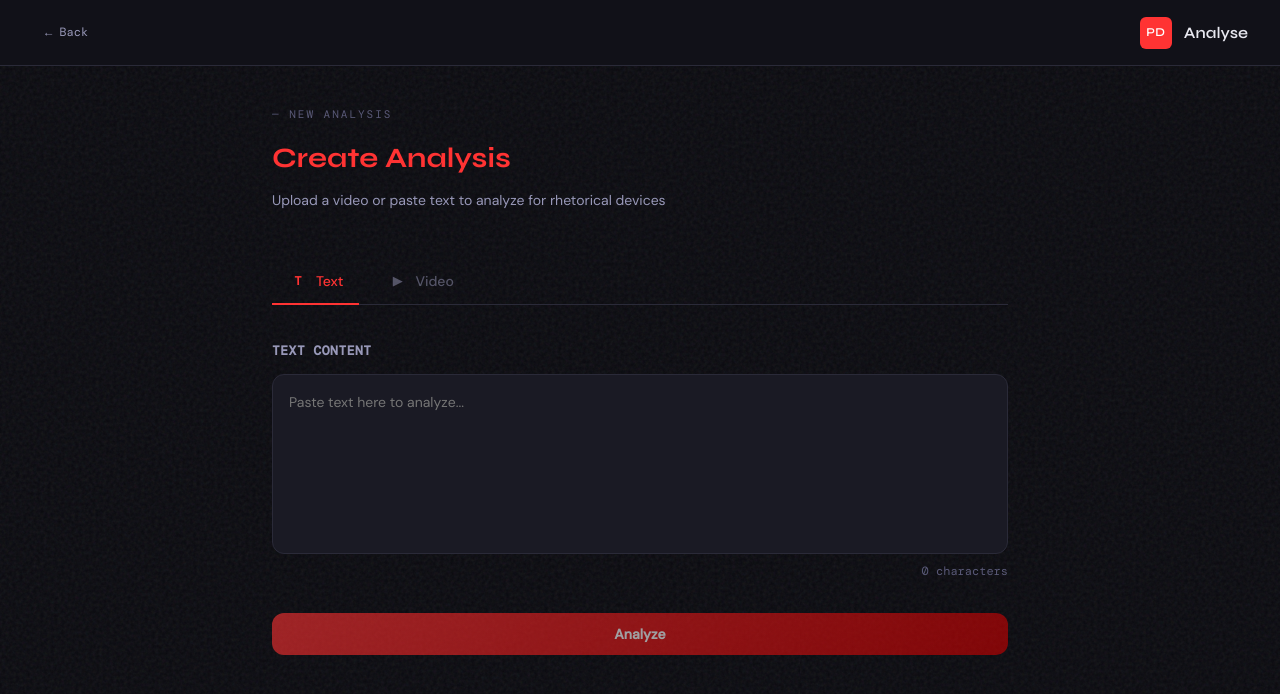
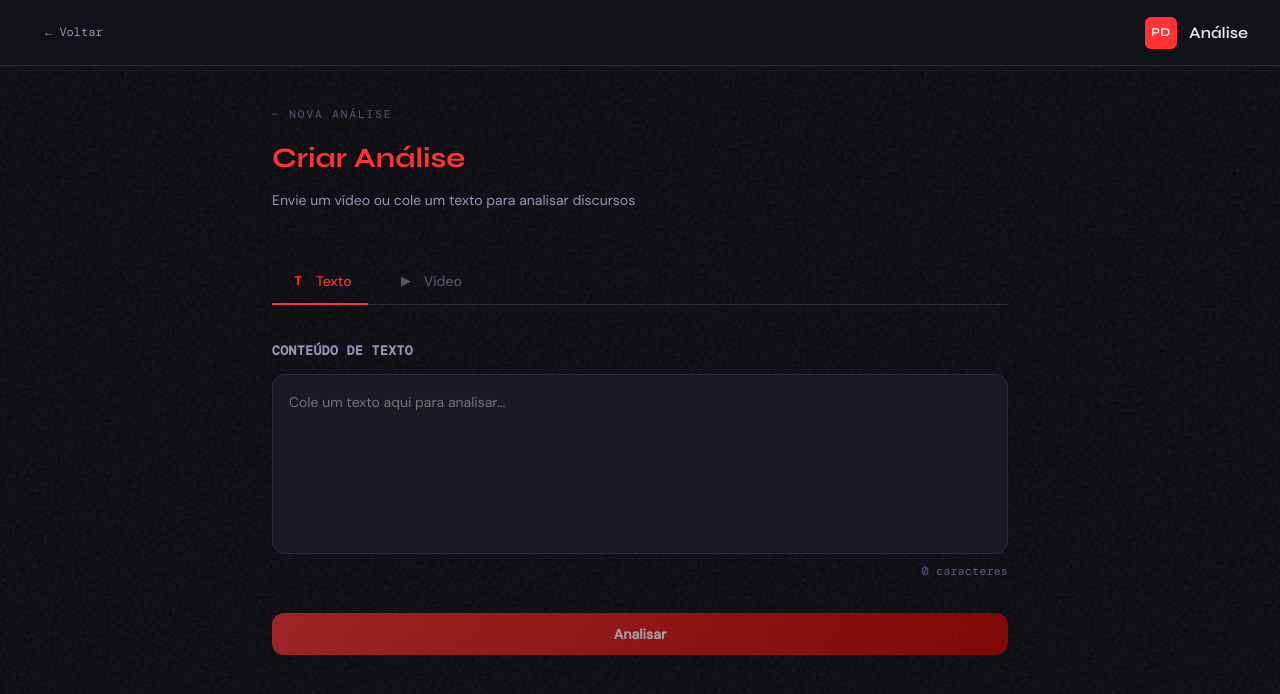
Before and after one commit to erlonL/pln-demo, a Vue app in the folder frontend/: page /analyse in a window 1280 px wide. Shown: the top 694 px of the page. Built offline with nearby package versions, Linux system fonts and the light colour scheme; the HTML template or start-up script is replaced by a standard one.

Commit message:
translated project

```diff
--- a/frontend/index.html
+++ b/frontend/index.html
@@ -1,12 +1,14 @@
 <!DOCTYPE html>
-<html lang="en">
+<html lang="pt-BR">
   <head>
     <meta charset="UTF-8" />
     <meta name="viewport" content="width=device-width, initial-scale=1.0" />
-    <title>Persuasion Detector</title>
+    <title>Detector de Persuasão</title>
     <link rel="preconnect" href="https://fonts.googleapis.com">
     <link rel="preconnect" href="https://fonts.gstatic.com" crossorigin>
-    <link href="https://fonts.googleapis.com/css2?family=DM+Mono:wght@400;500&family=Syne:wght@400;600;700;800&family=DM+Sans:wght@300;400;500&display=swap" rel="stylesheet">
+    <link
+      href="https://fonts.googleapis.com/css2?family=DM+Mono:wght@400;500&family=Syne:wght@400;600;700;800&family=DM+Sans:wght@300;400;500&display=swap"
+      rel="stylesheet">
   </head>
   <body>
     <div id="app"></div>
--- a/frontend/src/components/LabelLegend.vue
+++ b/frontend/src/components/LabelLegend.vue
@@ -1,6 +1,6 @@
 <template>
   <div class="legend">
-    <div class="legend-title">Labels</div>
+    <div class="legend-title">Rótulos</div>
     <div class="chips">
       <button
         v-for="label in labels"
--- a/frontend/src/components/LabelMeaningPanel.vue
+++ b/frontend/src/components/LabelMeaningPanel.vue
@@ -10,7 +10,7 @@
     <p class="panel-meaning">{{ labelMeta.meaning }}</p>
   </div>
   <div class="meaning-panel empty" v-else>
-    <span>Play video to see active technique</span>
+    <span>Reproduza o vídeo para ver a técnica ativa</span>
   </div>
 </template>
 
--- a/frontend/src/components/TranscriptList.vue
+++ b/frontend/src/components/TranscriptList.vue
@@ -1,7 +1,7 @@
 <template>
   <div class="transcript-list" ref="listEl" role="list">
     <div v-if="!segments.length" class="empty-state">
-      <span>No segments to display.</span>
+      <span>Nenhum segmento para exibir.</span>
     </div>
     <template v-for="(seg, i) in segments" :key="seg.start_time">
       <SegmentRow
--- a/frontend/src/components/VideoPlayer.vue
+++ b/frontend/src/components/VideoPlayer.vue
@@ -11,8 +11,8 @@
       @loadedmetadata="onLoaded"
     />
     <div v-if="!src" class="no-video">
-      <span>No video file available for this analysis.</span>
-      <small>Place an MP4 at <code>backend/data/videos/{{ videoId }}.mp4</code></small>
+      <span>Nenhum arquivo de vídeo disponível para esta análise.</span>
+      <small>Coloque um MP4 em <code>backend/data/videos/{{ videoId }}.mp4</code></small>
     </div>
   </div>
 </template>
--- a/frontend/src/pages/AnalysePage.vue
+++ b/frontend/src/pages/AnalysePage.vue
@@ -1,10 +1,10 @@
 <template>
   <div class="analyse-page">
     <nav class="topbar">
-      <RouterLink to="/" class="back-btn">← Back</RouterLink>
+      <RouterLink to="/" class="back-btn">← Voltar</RouterLink>
       <div class="topbar-title">
         <span class="logo-sm">PD</span>
-        <h2 class="topbar-name">Analyse</h2>
+        <h2 class="topbar-name">Análise</h2>
       </div>
     </nav>
 
@@ -12,9 +12,9 @@
       <!-- Form Section -->
       <main class="analyse-form">
         <div class="form-header">
-          <div class="section-label">— New Analysis</div>
-          <h1 class="form-title">Create Analysis</h1>
-          <p class="form-description">Upload a video or paste text to analyze for rhetorical devices</p>
+          <div class="section-label">— Nova Análise</div>
+          <h1 class="form-title">Criar Análise</h1>
+          <p class="form-description">Envie um vídeo ou cole um texto para analisar discursos</p>
         </div>
 
         <div class="input-tabs">
@@ -24,7 +24,7 @@
             @click="inputMode = 'text'"
           >
             <span class="tab-icon">T</span>
-            <span>Text</span>
+            <span>Texto</span>
           </button>
           <!-- FEATURE FLAG: VIDEO MODE DISABLED - Change enableVideoMode to true to enable -->
           <button
@@ -32,28 +32,28 @@
             :class="{ active: inputMode === 'video', disabled: !enableVideoMode }"
             @click="inputMode = 'video'"
             :disabled="!enableVideoMode"
-            :title="!enableVideoMode ? 'Video analysis coming soon' : 'Analyze video content'"
+            :title="!enableVideoMode ? 'Análise de vídeo em breve' : 'Analisar conteúdo de vídeo'"
           >
             <span class="tab-icon">▶</span>
-            <span>Video</span>
+            <span>Vídeo</span>
           </button>
         </div>
 
         <!-- Text Input -->
         <div v-if="inputMode === 'text'" class="input-section">
-          <label class="input-label">Text Content</label>
+          <label class="input-label">Conteúdo de Texto</label>
           <textarea
             v-model="textInput"
             class="text-input"
-            placeholder="Paste text here to analyze..."
+            placeholder="Cole um texto aqui para analisar..."
             :disabled="analyzing"
           />
-          <span class="char-count">{{ textInput.length }} characters</span>
+          <span class="char-count">{{ textInput.length }} caracteres</span>
         </div>
 
         <!-- Video Input -->
         <div v-else class="input-section">
-          <label class="input-label">Video File</label>
+          <label class="input-label">Arquivo de Vídeo</label>
           <div
             class="file-upload"
             @click="fileInput?.click()"
@@ -72,9 +72,9 @@
             <div class="upload-content">
               <span class="upload-icon">📹</span>
               <p class="upload-text">
-                <strong>Click to upload</strong> or drag and drop
+                <strong>Clique para fazer upload</strong> ou arraste e solte
               </p>
-              <span class="upload-hint">MP4, WebM or Ogg (up to 100MB)</span>
+              <span class="upload-hint">MP4, WebM ou Ogg (até 100MB)</span>
             </div>
           </div>
           <div v-if="videoFile" class="file-selected">
@@ -97,7 +97,7 @@
           :disabled="analyzing || !canAnalyze"
         >
           <span v-if="analyzing" class="spinner"></span>
-          <span>{{ analyzing ? 'Analyzing...' : 'Analyze' }}</span>
+          <span>{{ analyzing ? 'Analisando...' : 'Analisar' }}</span>
         </button>
 
         <p v-if="error" class="error-msg">{{ error }}</p>
@@ -107,13 +107,13 @@
       <Transition name="slide-up">
         <div v-if="results" class="results-section">
           <div class="results-header">
-            <h2 class="results-title">Analysis Results</h2>
+            <h2 class="results-title">Resultados da Análise</h2>
             <button class="close-btn" @click="results = null">✕</button>
           </div>
 
           <!-- Original Text -->
           <div class="original-text-block">
-            <h3 class="block-title">Original Text</h3>
+            <h3 class="block-title">Texto Original</h3>
             <p class="original-text">{{ results.original_text }}</p>
           </div>
 
@@ -129,9 +129,9 @@
 
           <!-- Detected Segments -->
           <div class="segments-block">
-            <h3 class="block-title">Detected Segments</h3>
+            <h3 class="block-title">Segmentos Detectados</h3>
             <div v-if="results.results.length === 0" class="no-segments">
-              No segments detected in this content.
+              Nenhum segmento detectado neste conteúdo.
             </div>
             <div v-else class="segments-list">
               <div v-for="(seg, i) in results.results" :key="i" class="segment-item">
@@ -217,7 +217,7 @@ const analyzeContent = async () => {
 
     results.value = await response.json()
   } catch (err) {
-    error.value = err.message || 'Failed to analyze content'
+    error.value = err.message || 'Falha ao analisar conteúdo'
   } finally {
     analyzing.value = false
   }
--- a/frontend/src/pages/LandingPage.vue
+++ b/frontend/src/pages/LandingPage.vue
@@ -21,7 +21,7 @@
     <!-- Content below banner - seamlessly integrated -->
     <div class="landing-content">
       <section class="new-analysis-section">
-        <div class="section-label">— Create</div>
+        <div class="section-label">— Criar</div>
         <RouterLink to="/analyse" class="new-analysis-card">
           <div class="analysis-icon">+</div>
           <div class="analysis-text">
@@ -33,13 +33,13 @@
       </section>
 
       <section class="videos-section">
-        <div class="section-label">— Available Analyses</div>
+        <div class="section-label">— Análises Disponíveis</div>
 
         <div v-if="loading" class="state-msg">
-          <span class="pulse">Loading...</span>
+          <span class="pulse">Carregando...</span>
         </div>
         <div v-else-if="!videoStore.videos.length" class="state-msg empty">
-          No video analyses found.
+          Nenhuma análise de vídeo encontrada.
         </div>
         <ul v-else class="video-list">
           <li
@@ -51,7 +51,7 @@
             <RouterLink :to="`/video/${video.video_id}`" class="video-card-inner">
               <div class="video-meta">
                 <span class="video-id">{{ video.video_id }}</span>
-                <span class="video-badge">{{ segmentCountLabels[video.video_id] ?? '–' }} segments</span>
+                <span class="video-badge">{{ segmentCountLabels[video.video_id] ?? '–' }} segmentos</span>
               </div>
               <h2 class="video-title">{{ video.title }}</h2>
               <div class="video-arrow">→</div>
```
Also changed, not shown: frontend/src/pages/VideoPage.vue (+6 -6 lines).
